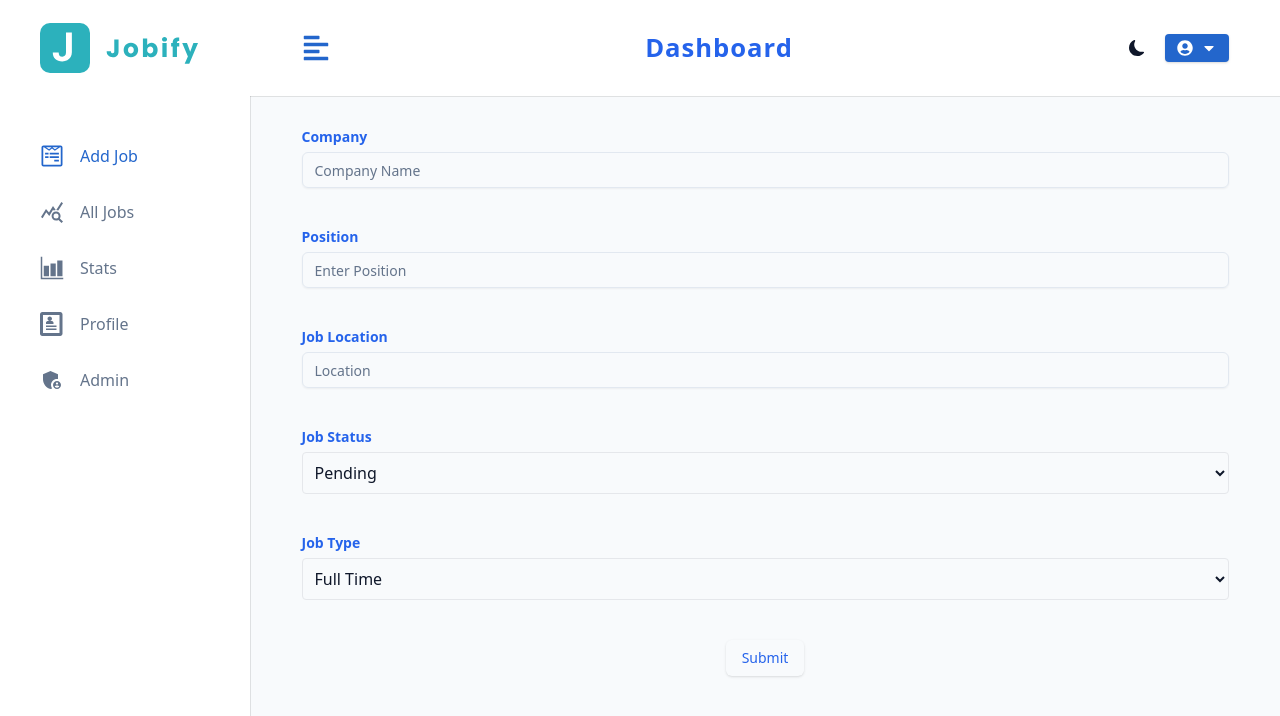
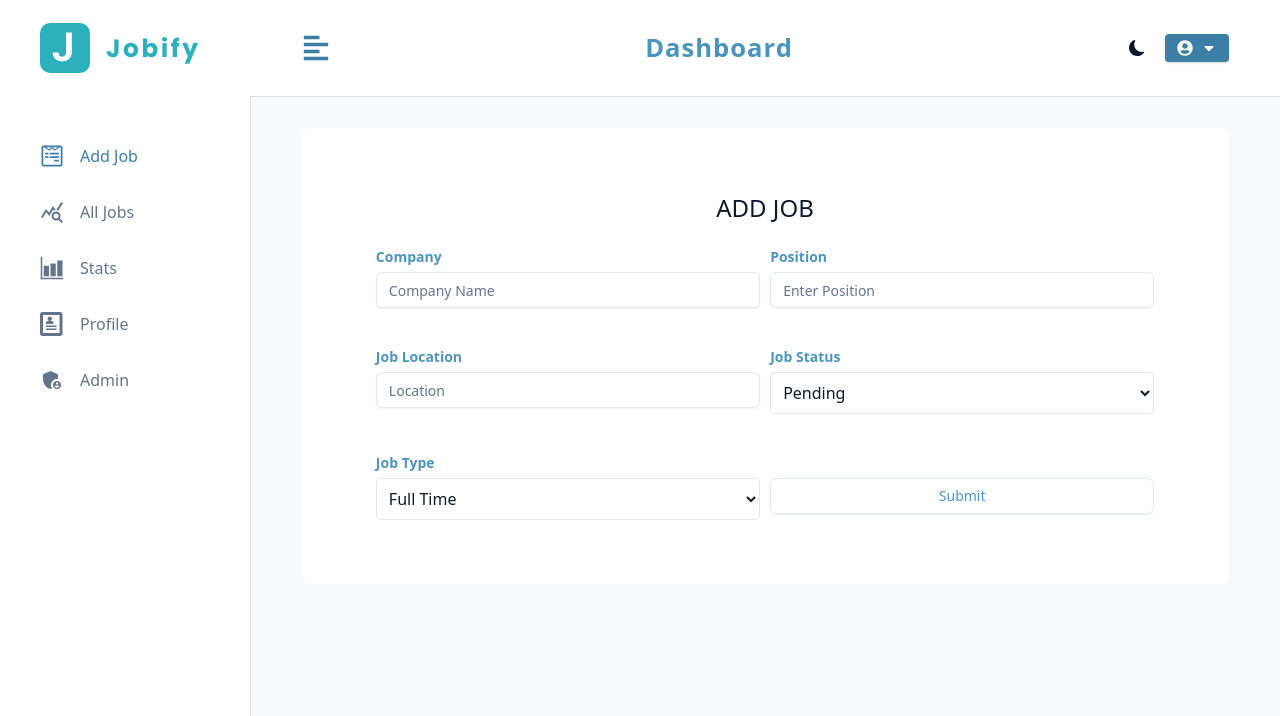
Before and after one commit to ishangiri/JobSeek-Admin, a React (Vite) app in the folder client/: page /dashboard in a window 1280 px wide. Shown: the top 716 px of the page. Built offline with nearby package versions, Linux system fonts and the light colour scheme; no server answers.

Commit message:
SOME UPDATES IN FRONTEND

```diff
--- /dev/null
+++ b/client/src/components/JobContainer.jsx
@@ -0,0 +1,9 @@
+import React from 'react'
+
+const JobContainer = () => {
+  return (
+    <div>JobContainer</div>
+  )
+}
+
+export default JobContainer
--- a/client/src/components/NavBar.jsx
+++ b/client/src/components/NavBar.jsx
@@ -20,7 +20,7 @@ const NavBar = () => {
             </button>
             <div>
                 <Logo />
-                <h4 className='logo-text text-blue-600 font-extrabold'>Dashboard</h4>
+                <h4 className='logo-text text-[#4b95bc] font-extrabold'>Dashboard</h4>
             </div>
             <div className="btn-container">
                 <ThemeToggle />
--- a/client/src/index.css
+++ b/client/src/index.css
@@ -21,16 +21,16 @@ html {
 
 :root {
   /* colors */
-  --primary-50: #e4f0ff;   /* Lightest blue, for subtle backgrounds */
-  --primary-100: #c4e1ff;  /* Light blue, great for hover effects or cards */
-  --primary-200: #90cbff;  /* Medium light blue, for active states */
-  --primary-300: #5ea5ff;  /* Bright blue, great for primary buttons */
-  --primary-400: #3f8cff;  /* Vibrant mid-tone blue */
-  --primary-500: #2366cc;  /* Standard blue for primary branding */
-  --primary-600: #1d56b3;  /* Slightly darker for focused states */
-  --primary-700: #15408f;  /* Darker blue, suitable for headers */
-  --primary-800: #102c6e;  /* Deep blue for strong contrast text */
-  --primary-900: #0a1a48;  /* Darkest blue for footers or accents */
+  --primary-50:   #0a1e33;   /* Very dark blue, almost black-blue background */
+  --primary-100:  #112d4e;   /* Dark blue, subtle background layers */
+  --primary-200:  #1a4064;   /* Deep blue, card or section backgrounds */
+  --primary-300:  #23537a;   /* Rich blue, interactive element backgrounds */
+  --primary-400:  #2d6890;   /* Muted blue, hover states */
+  --primary-500:  #3c7ea6;   /* Medium blue, primary brand color */
+  --primary-600:  #4b95bc;   /* Bright blue, active states */
+  --primary-700:  #5aacd2;   /* Light blue, highlights */
+  --primary-800:  #6bc3e8;   /* Vibrant blue, accent elements */
+  --primary-900:  #7cdaff;   /* Brightest blue, interactive highlights */
 
 
   /* grey */
--- a/client/src/pages/AddJob.jsx
+++ b/client/src/pages/AddJob.jsx
@@ -14,9 +14,12 @@ import {
 import { Input } from "@/components/ui/input"
 import fetchData from '../utils/fetchUtil'
 import { toast } from 'react-toastify'
+import { useDashboardContext } from './DashboardLayout'
 
 const AddJob = () => {
-  // Expanded form schema with multiple fields
+
+  const { isDarkTheme } = useDashboardContext();
+
   const formSchema = z.object({
     // Basic string validation
     company: z.string().min(2, {
@@ -71,17 +74,22 @@ const AddJob = () => {
   }
 
   return (
-   <div>
+   <div style={{backgroundColor : isDarkTheme? "#4D4D4D" : "white"}} className='border-none p-16 rounded-lg'>
+    <div className='flex justify-center items-center'>
+    <p className='mb-6 text-2xl'>ADD JOB</p>
+    </div>
     <Form {...form}>
     <div className='flex-row items-start justify-start'>
       <form onSubmit={form.handleSubmit(onSubmit)} className="space-y-10">
+        <div className='flex justify-evenly items-start'>
         {/* Username Field */}
+        <div className='w-96'>
         <FormField
           control={form.control}
           name="company"
           render={({ field }) => (
             <FormItem>
-              <FormLabel className = "font-extrabold text-blue-600" >Company</FormLabel>
+              <FormLabel className = "font-extrabold text-[#4b95bc]" >Company</FormLabel>
               <FormControl>
                 <Input placeholder="Company Name" {...field} />
               </FormControl>
@@ -89,14 +97,16 @@ const AddJob = () => {
             </FormItem>
           )}
         />
+        </div>
 
         {/* Email Field */}
+        <div className='w-96'>
         <FormField
           control={form.control}
           name="position"
           render={({ field }) => (
             <FormItem>
-              <FormLabel  className = "font-extrabold text-blue-600" >Position</FormLabel>
+              <FormLabel  className = "font-extrabold text-[#4b95bc]" >Position</FormLabel>
               <FormControl>
                 <Input
                   placeholder="Enter Position"
@@ -107,14 +117,18 @@ const AddJob = () => {
             </FormItem>
           )}
         />
+        </div>
+        </div>
 
         {/* Description Field */}
+        <div className='flex justify-evenly items-start'>
+          <div className='w-96'>
         <FormField
           control={form.control}
           name="jobLocation"
           render={({ field }) => (
             <FormItem>
-              <FormLabel className = "font-extrabold text-blue-600" >Job Location</FormLabel>
+              <FormLabel className = "font-extrabold text-[#4b95bc]" >Job Location</FormLabel>
               <FormControl>
                 <Input
                   placeholder="Location"
@@ -125,14 +139,16 @@ const AddJob = () => {
             </FormItem>
           )}
         />
+        </div>
 
         {/* Experience Field */}
+        <div className='w-96'>
         <FormField
           control={form.control}
           name="jobStatus"
           render={({ field }) => (
             <FormItem>
-              <FormLabel className = "font-extrabold text-blue-600" >Job Status</FormLabel>
+              <FormLabel className = "font-extrabold text-[#4b95bc]" >Job Status</FormLabel>
               <FormControl>
               <select {...field} className="w-full p-2 border rounded bg-transparent">
                   <option value="interview">Interview</option>
@@ -144,14 +160,19 @@ const AddJob = () => {
             </FormItem>
           )}
         />
+        </div>
+        </div>
 
         {/* Job Type Field */}
+        <div className='flex justify-evenly items-start'>
+        <div className='w-96'>
+
         <FormField
           control={form.control}
           name="jobType"
           render={({ field }) => (
             <FormItem>
-              <FormLabel  className = "font-extrabold text-blue-600" >Job Type</FormLabel>
+              <FormLabel  className = "font-extrabold text-[#4b95bc]" >Job Type</FormLabel>
               <FormControl>
                 <select {...field} className="w-full p-2 border rounded bg-transparent">
                   <option value="full-time">Full Time</option>
@@ -163,10 +184,14 @@ const AddJob = () => {
             </FormItem>
           )}
         />
-        <div className='flex justify-center items-center'>
-        <Button type="submit" className = "bg-transparent text-blue-600">Submit</Button>
         </div>
 
+        <div className='flex justify-center items-center mt-6'>
+          <div>
+        <Button variant = "outline" type="submit" className = "bg-transparent text-[#4b95bc] w-96">Submit</Button>
+        </div>
+        </div>
+         </div>
       </form>
       </div>
     </Form>
--- a/client/src/pages/AllJobs.jsx
+++ b/client/src/pages/AllJobs.jsx
@@ -1,9 +1,191 @@
 import React from 'react'
+import { useForm } from 'react-hook-form'
+import { z } from 'zod'
+import { zodResolver } from "@hookform/resolvers/zod"
+import { Button } from "@/components/ui/button"
+import {
+  Form,
+  FormControl,
+  FormField,
+  FormItem,
+  FormLabel,
+  FormMessage
+} from "@/components/ui/form"
+import { Input } from "@/components/ui/input"
+import fetchData from '../utils/fetchUtil'
+import { toast } from 'react-toastify'
+import { useLoaderData } from 'react-router-dom'
+import JobContainer from '../components/JobContainer'
+import { useDashboardContext } from './DashboardLayout'
+
+export const loadJObs = async() => {
+  const response =  await fetchData.get('/jobs');
+   try {
+     const companies = response.data.jobs;
+     const company = companies.map((obj) => {
+       return obj.company;
+     })
+     console.log(company);
+   } catch (error) {
+    toast.error(response.data.error.msg)
+    console.log(error);
+   }
+   return response;
+}
+
 
 const AllJobs = () => {
+
+
+
+
+
+  const formSchema = z.object({
+    // Basic string validation
+    company: z.string().min(2, {
+      message: "Company must be at least 2 characters."
+    }),
+
+    // Email validation
+    position: z.string().min(2, {
+      message: "position must be atleast 2 characters"
+    }),
+
+    //JOb Location validation
+    jobLocation: z.string().min(2,{
+      message : "location must be atleast 2 characters"
+    }),
+
+    // Number field with min/max validation
+    jobStatus: z.enum(["pending", "interview", "declined"], {
+      errorMap : () => ({message : "Invalid Job status"})
+    }),
+
+    // Enum or specific string values
+    jobType: z.enum(["full-time", "part-time", "internship"], {
+      errorMap: () => ({ message: "Invalid job type" })
+    })
+  })
+
+  const form = useForm({
+    resolver: zodResolver(formSchema),
+    defaultValues: {
+      search: "",
+      jobType: "full-time",
+      jobStatus: "",
+      sortBY: "oldest"
+    }
+  })
+
+  const {isDarkTheme} = useDashboardContext();
+
+
+
   return (
-    <div>AllJobs</div>
-  )
+  <div>
+  <div style={{backgroundColor :  isDarkTheme? "#4D4D4D" : "white"}} className='border-none  p-10 rounded-lg'>
+  <Form {...form}>
+
+    <form>
+    <div className='flex items-start justify-evenly space-x-8 mb-8'>
+      {/* Username Field */}
+      <div className='w-96'>
+      <FormField
+        control={form.control}
+        name="search"
+        render={({ field }) => (
+          <FormItem>
+            <FormLabel className = "font-extrabold text-[#4b95bc]" >Search</FormLabel>
+            <FormControl>
+
+              <Input placeholder="Search..." {...field} />
+            </FormControl>
+            <FormMessage />
+          </FormItem>
+        )}
+      />
+</div>
+<div>
+      {/* Experience Field */}
+      <div className='w-96'>
+      <FormField
+        control={form.control}
+        name="jobStatus"
+        render={({ field }) => (
+          <FormItem>
+            <FormLabel className = "font-extrabold text-[#4b95bc]" >Job Status</FormLabel>
+            <FormControl>
+            <select {...field} className="w-full p-2 border rounded bg-transparent">
+                <option value="interview">Interview</option>
+                <option value="pending">Pending</option>
+                <option value="declined">Declined</option>
+              </select>
+            </FormControl>
+            <FormMessage />
+          </FormItem>
+        )}
+      />
+       </div>
+</div>
+</div>
+
+      {/* Job Type Field */}
+      <div className='flex items-start justify-evenly space-x-8 mb-8'>
+      <div className='w-96'>
+      <FormField
+        control={form.control}
+        name="jobType"
+        render={({ field }) => (
+          <FormItem>
+            <FormLabel  className = "font-extrabold text-[#4b95bc]" >Job Type</FormLabel>
+            <FormControl>
+              <select {...field} className="w-full p-2 border rounded bg-transparent">
+                <option value="full-time">Full Time</option>
+                <option value="part-time">Part Time</option>
+                <option value="internship">Contract</option>
+              </select>
+            </FormControl>
+            <FormMessage />
+          </FormItem>
+        )}
+      />
+       </div>
+       <div className='w-96'>
+      <FormField
+        control={form.control}
+        name="sortBY"
+        render={({ field }) => (
+          <FormItem>
+            <FormLabel  className = "font-extrabold text-[#4b95bc]" >Sort By</FormLabel>
+            <FormControl>
+              <select {...field} className="w-full p-2 border rounded bg-transparent">
+                <option value="full-time">Oldest</option>
+                <option value="part-time">Latest</option>
+              </select>
+            </FormControl>
+            <FormMessage />
+          </FormItem>
+        )}
+      />
+       </div>
+       </div>
+
+       <div className='flex justify-center items-center'>
+      <Button variant="outline" type="submit" className = "bg-transparent text-[#4b95bc] w-96">Search</Button>
+      </div>
+
+
+    </form>
+
+  </Form>
+  </div>
+  <div>
+  </div>
+     <JobContainer />
+  </div>
+   )
+
+
 }
 
 export default AllJobs
```
Also changed, not shown: client/jsconfig.app.json (+13 -0 lines), client/src/App.jsx (+5 -2 lines).
